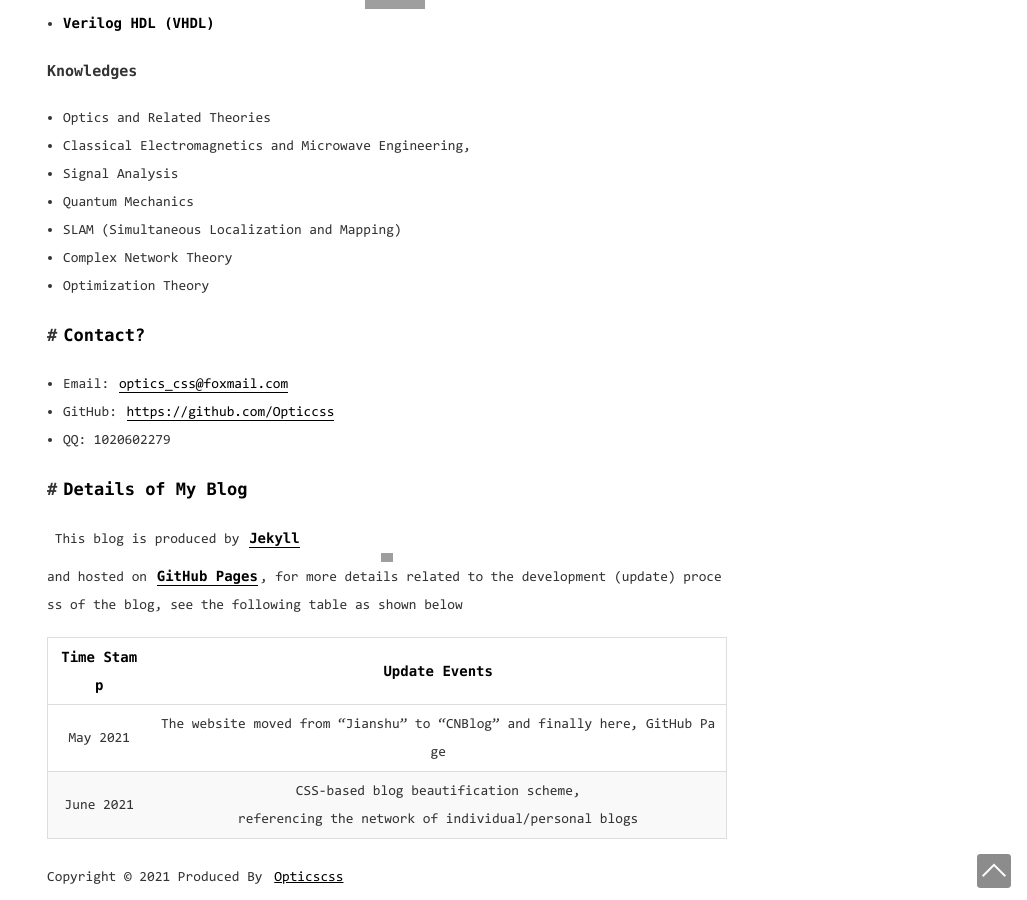
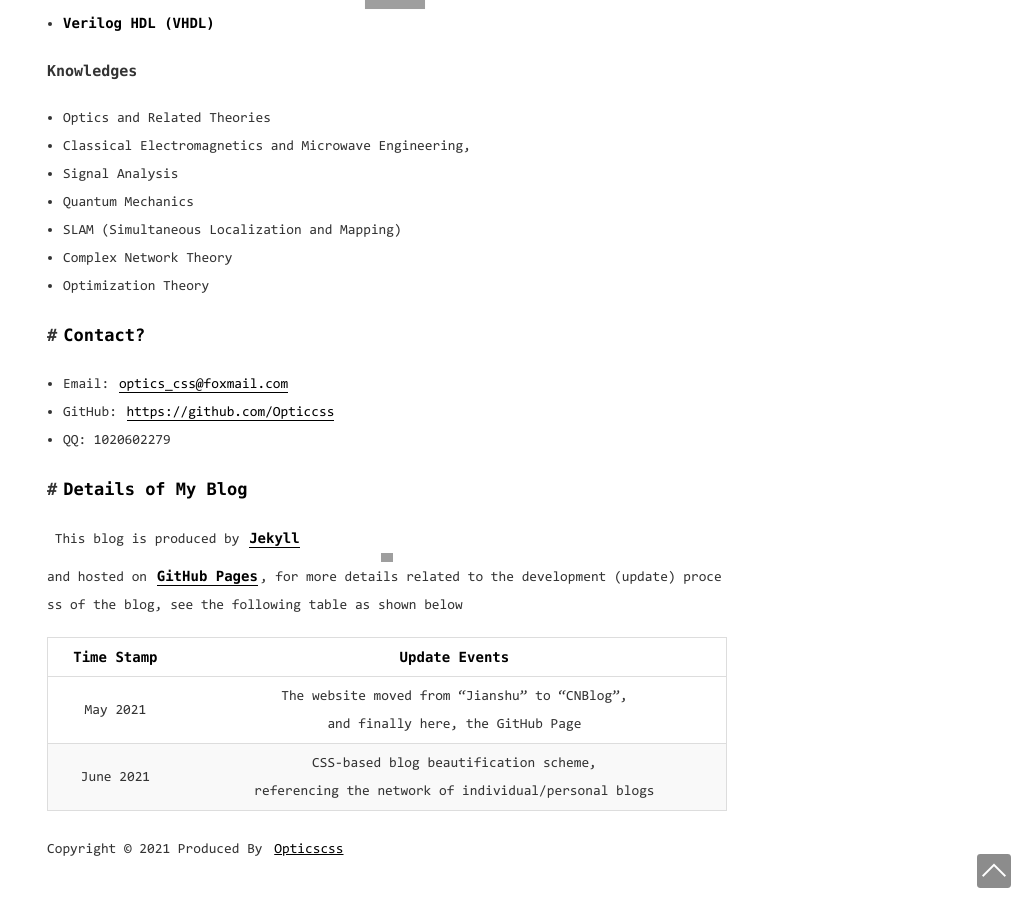
Before and after one commit to Opticcss/Opticcss.github.io, a Jekyll site: the page built from pages/about.md, in a window 1280 px wide and 900 px high, scrolled down 1064 px. Shown: the whole window, without its empty margins (253-1280 px from the left). Built offline with Jekyll 4.4.1, drawn with Linux system fonts in a browser that asks for light colours; comment, search, counter and statistics services are not loaded; grey boxes are pictures that could not be loaded.

Commit message:
Update about.md

```diff
--- a/pages/about.md
+++ b/pages/about.md
@@ -43,5 +43,5 @@ title: About Author
 
 | **Time Stamp** |                      **Update Events**                       |
 | :------------: | :----------------------------------------------------------: |
-|    May 2021    | The website moved from "Jianshu" to "CNBlog" and finally here, GitHub Page |
+|    May 2021    | The website moved from "Jianshu" to "CNBlog",<br />and finally here, the GitHub Page |
 |   June 2021    | CSS-based blog beautification scheme,<br />referencing the network of individual/personal blogs |
```
